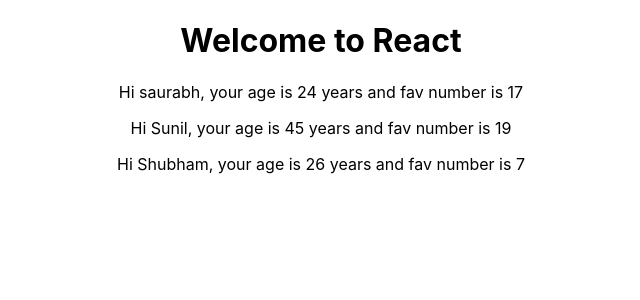
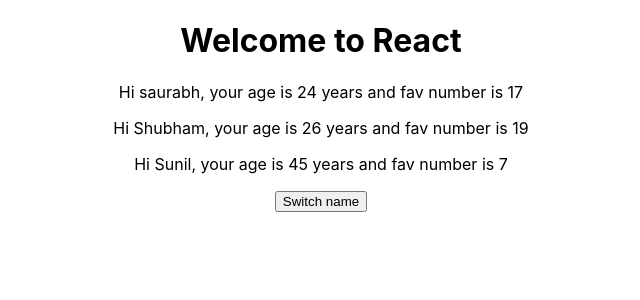
Before and after one commit to UnixLoverSaurabh/react-complete-guide, a React (Create React App) app: page / in a window 1280 px wide. Shown: the top 300 px of the page, without its empty margins (319-959 px from the left). Built offline with nearby package versions, Linux system fonts and the light colour scheme.

Commit message:
setState() for state manipulation

```diff
--- a/src/App.js
+++ b/src/App.js
@@ -9,7 +9,20 @@
       {name : "saurabh", age : 24},
       {name : "Shubham", age : 26},
       {name : "Sunil", age : 45}
-    ]
+    ],
+    otherState : "This will not be altered"
+  }
+
+  switchNameHandler = () => {
+    // DON'T DO THIS : this.state.persons[0].name = 'Maximilian';
+
+    this.setState({
+      persons : [
+        {name : "Gaurabh", age : 23},
+        {name : "Shubham Kumar", age : 26},
+        {name : "Sunil Prasad", age : 46}
+      ]
+    });
   }
 
   render() {
@@ -19,9 +32,11 @@
           <h1>Welcome to React</h1>
             <Person name={this.state.persons[0].name} age={this.state.persons[0].age}/>
 
-            <Person name={this.state.persons[2].name} age={this.state.persons[2].age}> This is children under third person </Person>
+            <Person name={this.state.persons[1].name} age={this.state.persons[1].age}> This is children under third person </Person>
 
-            <Person name={this.state.persons[1].name} age={this.state.persons[1].age}/>
+            <Person name={this.state.persons[2].name} age={this.state.persons[2].age}/>
+
+            <button onClick={this.switchNameHandler}>Switch name</button>
         </header>
       </div>
     );
```
